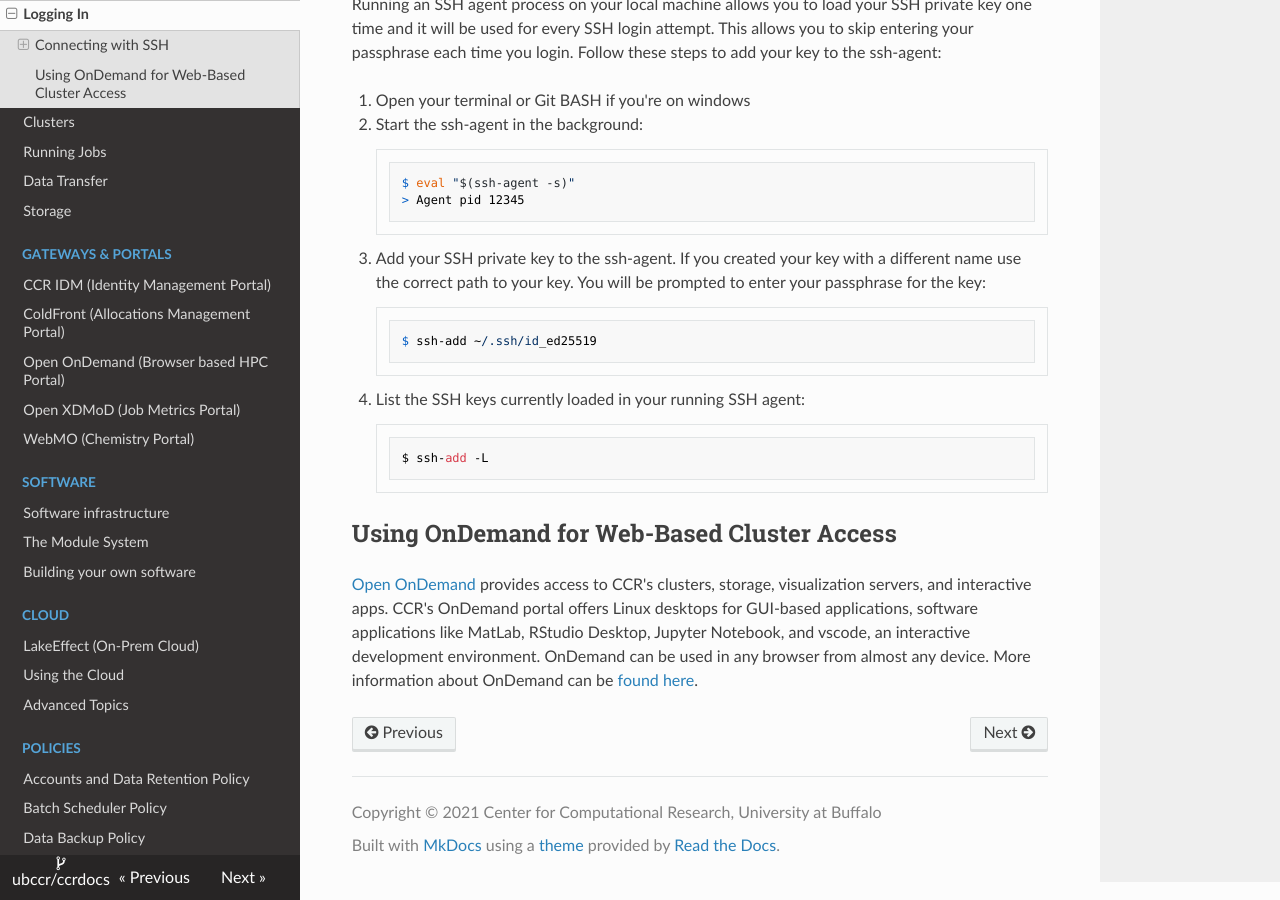
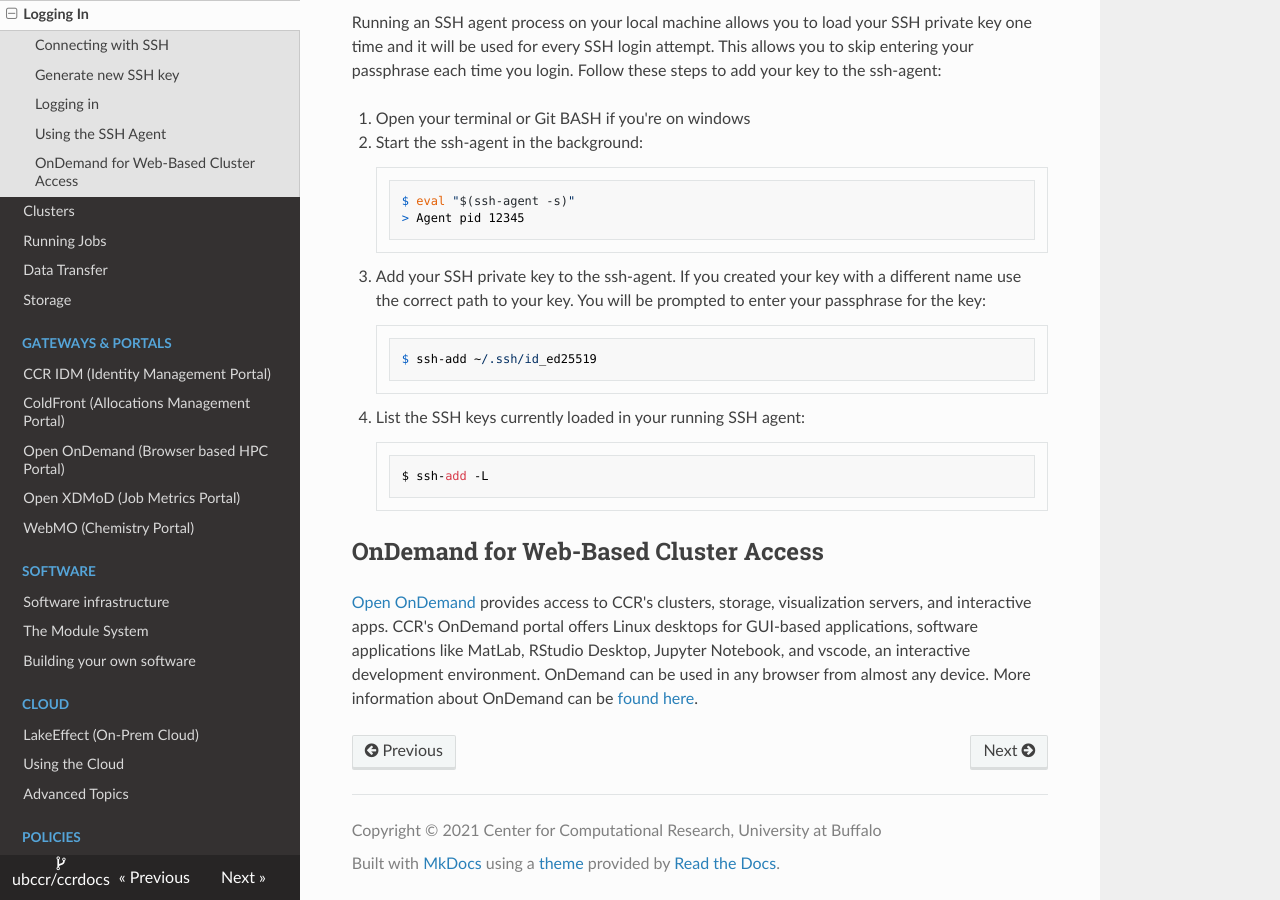
Before and after one commit to ubccr/ccrdocs, an MkDocs documentation site: the page built from pages/hpc/login.md, in a window 1280 px wide and 900 px high, scrolled down 2213 px. Built offline with MkDocs 1.6.1, drawn with Linux system fonts in a browser that asks for light colours; nearby versions of some CDN libraries.

Commit message:
Adjust page navs

````diff
--- a/pages/hpc/login.md
+++ b/pages/hpc/login.md
@@ -42,7 +42,7 @@ on your local machine, password authentication is not allowed. To set up SSH,
 you will need to generate a new SSH key pair and upload the public key to your
 CCR account using the IDM portal.
 
-### Generate new SSH key
+## Generate new SSH key
 
 You can generate a new SSH key pair on your local machine. After you generate
 the key pair, you can add the public key to your account using [CCR's IDM portal](https://idm.ccr.buffalo.edu/sshkey).
@@ -61,7 +61,7 @@ $ ssh-keygen -t ed25519 -C "your_ub_itname@buffalo.edu"
 5. Login to the IDM portal and click on [SSH Keys](https://idm.ccr.buffalo.edu/sshkey) in the left nav menu
 6. Click on the "New SSH Key" button, paste the contents of your public key in the text box, and click "Add".
 
-### Logging in
+## Logging in
 
 To verify you can ssh into the login node, follow these easy steps:
 
@@ -82,7 +82,7 @@ To verify you can ssh into the login node, follow these easy steps:
 [youruser@vortex1:~]$
 ```
 
-### Using the SSH Agent
+## Using the SSH Agent
 
 Running an SSH agent process on your local machine allows you to load your SSH
 private key one time and it will be used for every SSH login attempt.  This
@@ -108,12 +108,11 @@ $ ssh-add ~/.ssh/id_ed25519
 $ ssh-add -L
 ```
 
-## Using OnDemand for Web-Based Cluster Access
+## OnDemand for Web-Based Cluster Access
 
 [Open OnDemand](https://ondemand.ccr.buffalo.edu) provides access to CCR's
 clusters, storage, visualization servers, and interactive apps.  CCR's OnDemand
 portal offers Linux desktops for GUI-based applications, software applications
 like MatLab, RStudio Desktop, Jupyter Notebook, and vscode, an interactive
 development environment.  OnDemand can be used in any browser from almost any
-device.  More information about OnDemand can be [found
-here](../portals/ood.md).
+device.  More information about OnDemand can be [found here](../portals/ood.md).
````
Also changed, not shown: other parts of pages/hpc/login.md (+1 -1 lines).
